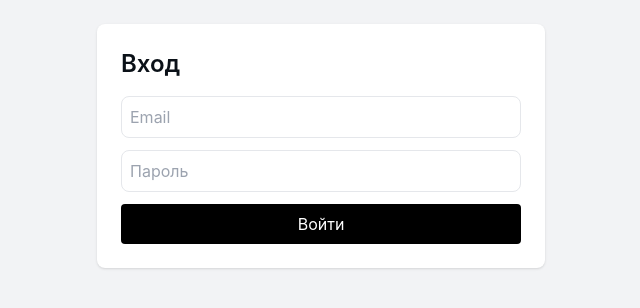
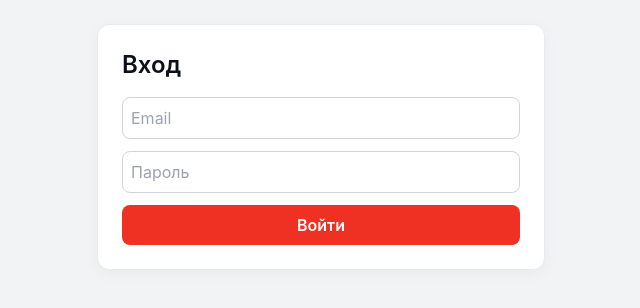
Before and after one commit to katelamzina79-svg/business-credit-mvp, a FastAPI app: template backend/templates/login.html in a window 1280 px wide. Shown: the top 308 px of the page, without its empty margins (319-959 px from the left). Run offline with FastAPI, Linux system fonts and the light colour scheme; the template is opened without the code that fills it, so the values that code supplies are empty; some libraries are stand-ins or nearby versions.

Commit message:
Update login.html

```diff
--- a/backend/templates/login.html
+++ b/backend/templates/login.html
@@ -1 +1,48 @@
-{% extends "layout.html" %}{% block content %}<div class="max-w-md mx-auto bg-white p-6 rounded-xl shadow"><h1 class="text-2xl font-semibold mb-4">Вход</h1><form class="space-y-3"><input class="w-full border rounded p-2" name="email" placeholder="Email"><input class="w-full border rounded p-2" type="password" name="password" placeholder="Пароль"><button class="w-full bg-black text-white rounded p-2">Войти</button></form></div>{% endblock %}
+{% extends "layout.html" %}
+{% block content %}
+<style>
+  /* Фирменная стилизация Альфа-Банка для экрана входа */
+  .alfa-card {
+    background-color: #FFFFFF !important;
+    border: 1px solid #E8EAEF !important;
+    border-radius: 12px !important;
+    box-shadow: 0px 4px 16px rgba(11, 17, 24, 0.04) !important;
+  }
+  .alfa-input {
+    border: 1px solid #D1D5DB !important;
+    border-radius: 8px !important;
+    font-family: 'Inter', -apple-system, sans-serif !important;
+    color: #0B1118 !important;
+    transition: all 0.15s ease-in-out !important;
+  }
+  .alfa-input:focus {
+    border-color: #EF3124 !important;
+    outline: none !important;
+    box-shadow: 0 0 0 1px #EF3124 !important;
+  }
+  .alfa-btn {
+    background-color: #EF3124 !important;
+    color: #FFFFFF !important;
+    border-radius: 8px !important;
+    font-weight: 600 !important;
+    font-family: 'Inter', -apple-system, sans-serif !important;
+    transition: background-color 0.15s ease-in-out !important;
+  }
+  .alfa-btn:hover {
+    background-color: #D7241A !important;
+  }
+  .alfa-title {
+    color: #0B1118 !important;
+    font-family: 'Inter', -apple-system, sans-serif !important;
+  }
+</style>
+
+<div class="max-w-md mx-auto bg-white p-6 rounded-xl shadow alfa-card">
+  <h1 class="text-2xl font-semibold mb-4 alfa-title">Вход</h1>
+  <form class="space-y-3">
+    <input class="w-full border rounded p-2 alfa-input" name="email" placeholder="Email">
+    <input class="w-full border rounded p-2 alfa-input" type="password" name="password" placeholder="Пароль">
+    <button class="w-full bg-black text-white rounded p-2 alfa-btn">Войти</button>
+  </form>
+</div>
+{% endblock %}
```
